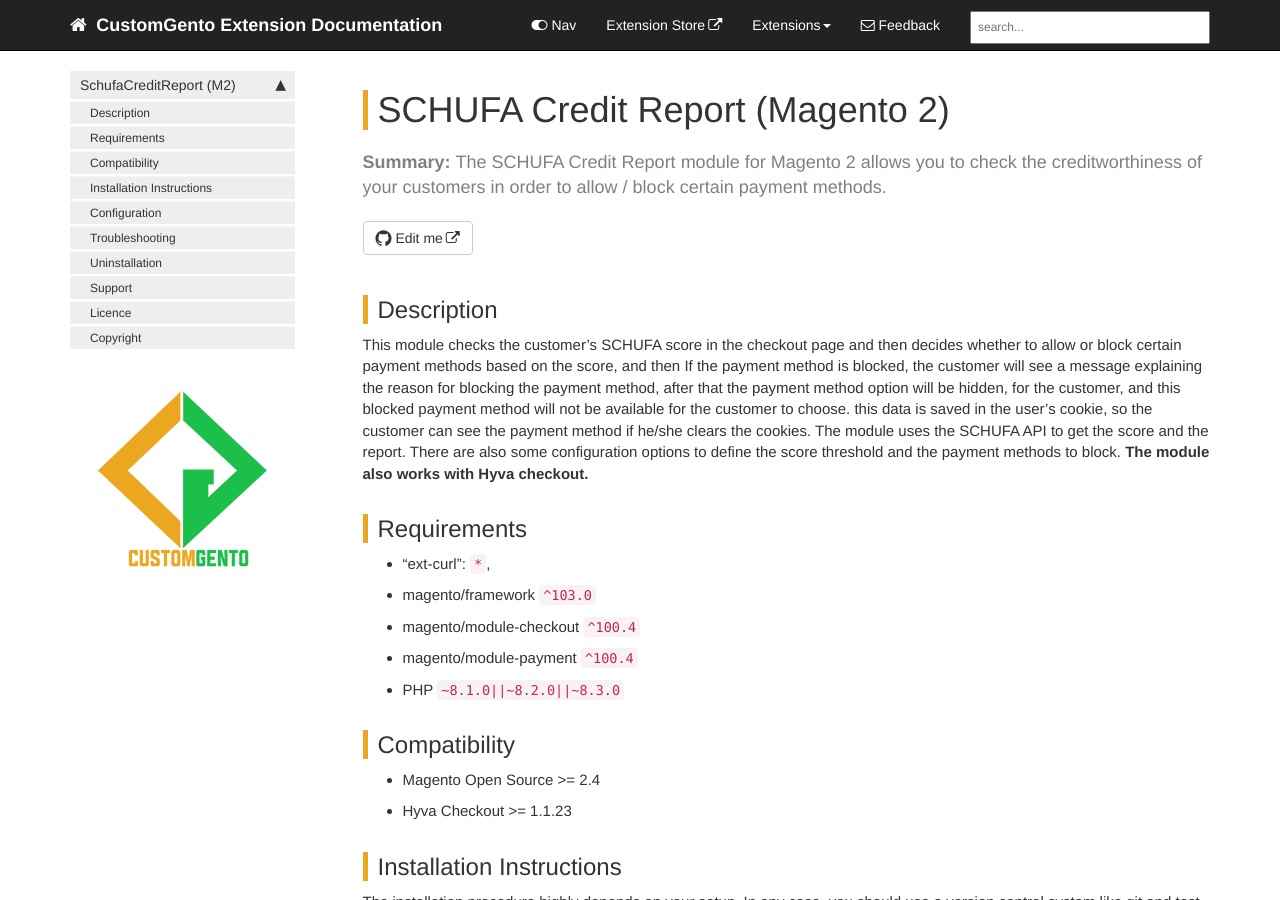
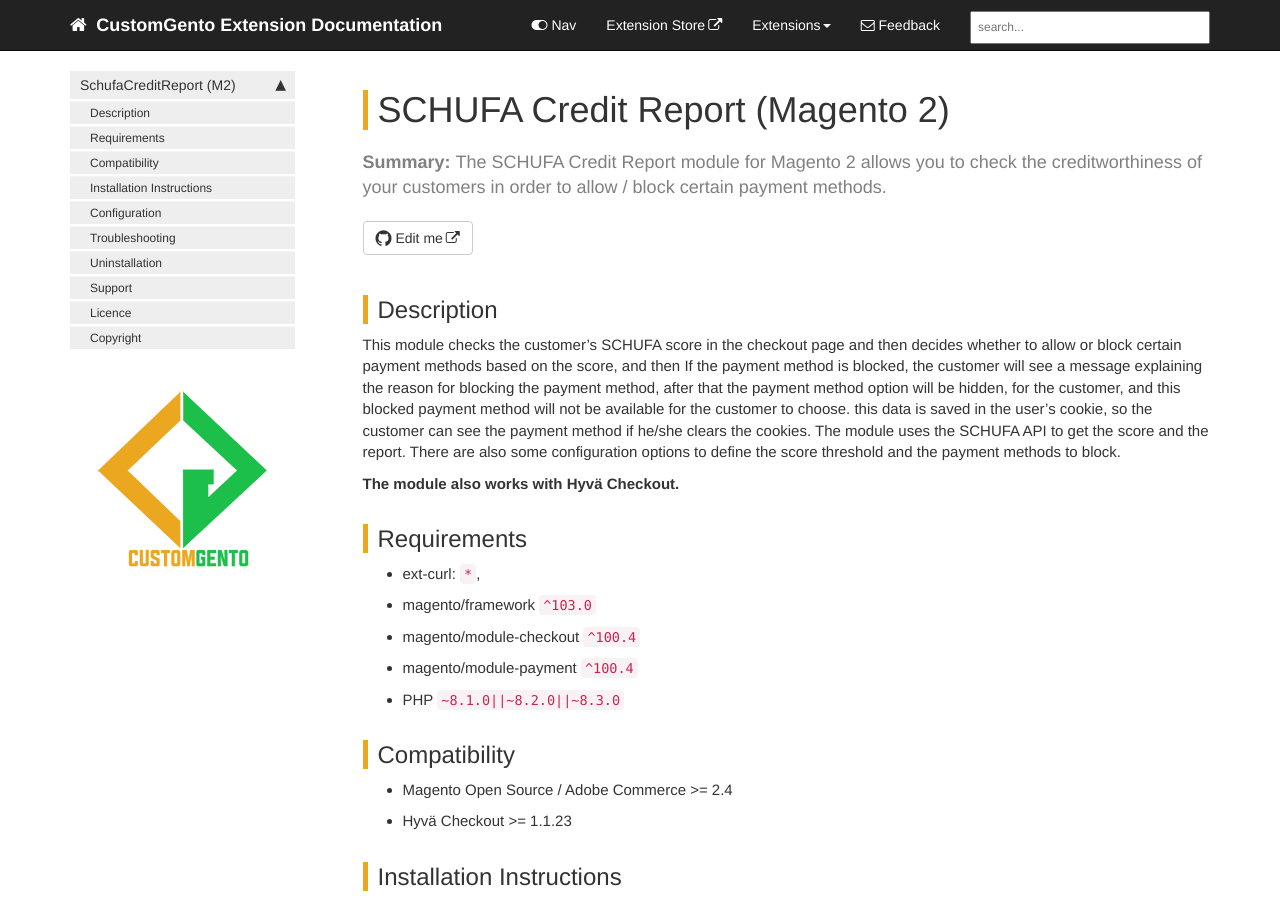
Before and after one commit to customgento/docs, a Jekyll site: the page built from pages/schufa-credit-report-m2.md, in a window 1280 px wide and 900 px high. Built offline with Jekyll 4.4.1, drawn with Linux system fonts in a browser that asks for light colours; comment, search, counter and statistics services are not loaded.

Commit message:
Unify naming

```diff
--- a/pages/schufa-credit-report-m2.md
+++ b/pages/schufa-credit-report-m2.md
@@ -15,11 +15,12 @@ explaining the reason for blocking the payment method, after that the payment me
 this data is saved in the user's cookie, so the customer can see the payment method if he/she clears the cookies.
 The module uses the SCHUFA API to get the score and the report. There are also some configuration options to define the
 score threshold and the payment methods to block.
-**The module also works with Hyva checkout.**
+
+**The module also works with Hyv&auml; Checkout.**
 
 ## Requirements
 
-- "ext-curl": `*`,
+- ext-curl: `*`,
 - magento/framework `^103.0`
 - magento/module-checkout `^100.4`
 - magento/module-payment `^100.4`
@@ -27,8 +28,8 @@ score threshold and the payment methods to block.
 
 ## Compatibility
 
-- Magento Open Source >= 2.4
-- Hyva Checkout >= 1.1.23
+- Magento Open Source / Adobe Commerce >= 2.4
+- Hyv&auml; Checkout >= 1.1.23
 
 ## Installation Instructions
 
```
Also changed, not shown: pages/child-product-data-m2.md (+2 -2 lines), pages/mass-update-tier-prices-m2.md (+1 -1 lines), pages/tier-prices-for-configurable-products-m2.md (+1 -2 lines).
